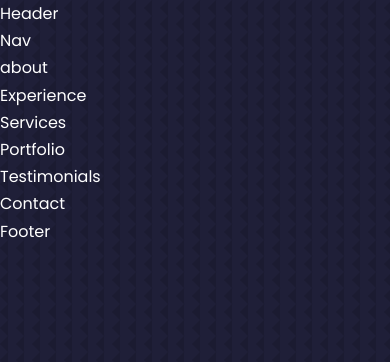
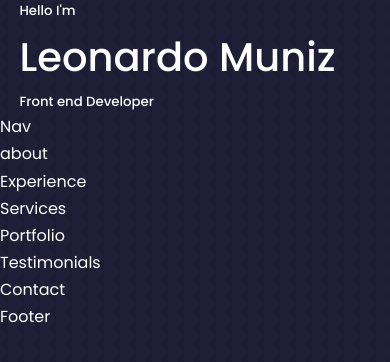
Before and after one commit to leomunizq/my-portfolio-website, a React (Create React App) app: page / in a window 390 px wide. Shown: the top 362 px of the page. Built offline with nearby package versions, Linux system fonts and the light colour scheme.

Commit message:
add CSS style.

```diff
--- a/src/components/header/Header.tsx
+++ b/src/components/header/Header.tsx
@@ -2,7 +2,15 @@ import React from 'react'
 import './header.scss'
 
 const Header = () => {
-  return <div>Header</div>
+  return (
+    <header>
+      <div className="container header__container">
+        <h5>Hello I'm</h5>
+        <h1>Leonardo Muniz</h1>
+        <h5 className="text-light">Front end Developer</h5>
+      </div>
+    </header>
+  )
 }
 
 export default Header
--- a/src/index.scss
+++ b/src/index.scss
@@ -16,6 +16,7 @@
     --color-primary-variant: rgba(77, 181, 255, 0.4);
     --color-white: #fff;
     -color-light: rgba(255, 255, 255, 0.6);
+    --transition: all 400ms ease;
     --container-width-lg: 75%;
     --container-width-md: 86%;
     --container-width-sm: 90%;
@@ -56,3 +57,83 @@ h5 {
 h1 {
     font-size: 2.5rem;
 }
+
+section {
+    margin-top: 8rem;
+}
+
+section>h2,
+section>h5 {
+    text-align: center;
+    color: var(--color-light);
+}
+
+section>h2 {
+    color: var(--color-primary);
+    margin-bottom: 3rem;
+}
+
+.text-light {
+    color: var(--color-light);
+}
+
+a {
+    color: var(--color-primary);
+    transition: var(--transition);
+}
+
+a:hover {
+    color: var(--color-white);
+}
+
+.btn {
+    width: max-content;
+    display: inline-block;
+    color: var(--color-primary);
+    padding: 0.75rem 1.2rem;
+    border-radius: 0.4rem;
+    cursor: pointer;
+    border: 1px solid var(--color-primary);
+    transition: var(--transition);
+}
+
+.btn:hover {
+    background: var(--color-white);
+    color: var(--color-primary);
+    border-color: transparent;
+}
+
+.btn-primary {
+    background: var(--color-primary);
+    color: var(--color-bg);
+}
+
+img {
+    display: block;
+    width: 100%;
+    object-fit: cover;
+}
+
+
+/* =========================  media queries (medium devices) ============================== */
+
+@media screen and (max-width: 1024px) {
+    .container {
+        width: var(--container-width-md);
+    }
+    section {
+        margin-top: 6rem;
+    }
+}
+
+
+/* =========================  media queries (small devices) ============================== */
+
+@media screen and (max-width: 600px) {
+    .container {
+        width: var(--container-width-sm);
+    }
+    section>h2 {
+        margin-bottom: 2rem;
+    }
+}
```
Also changed, not shown: src/components/header/CTA.tsx (added, +12 -0 lines).
